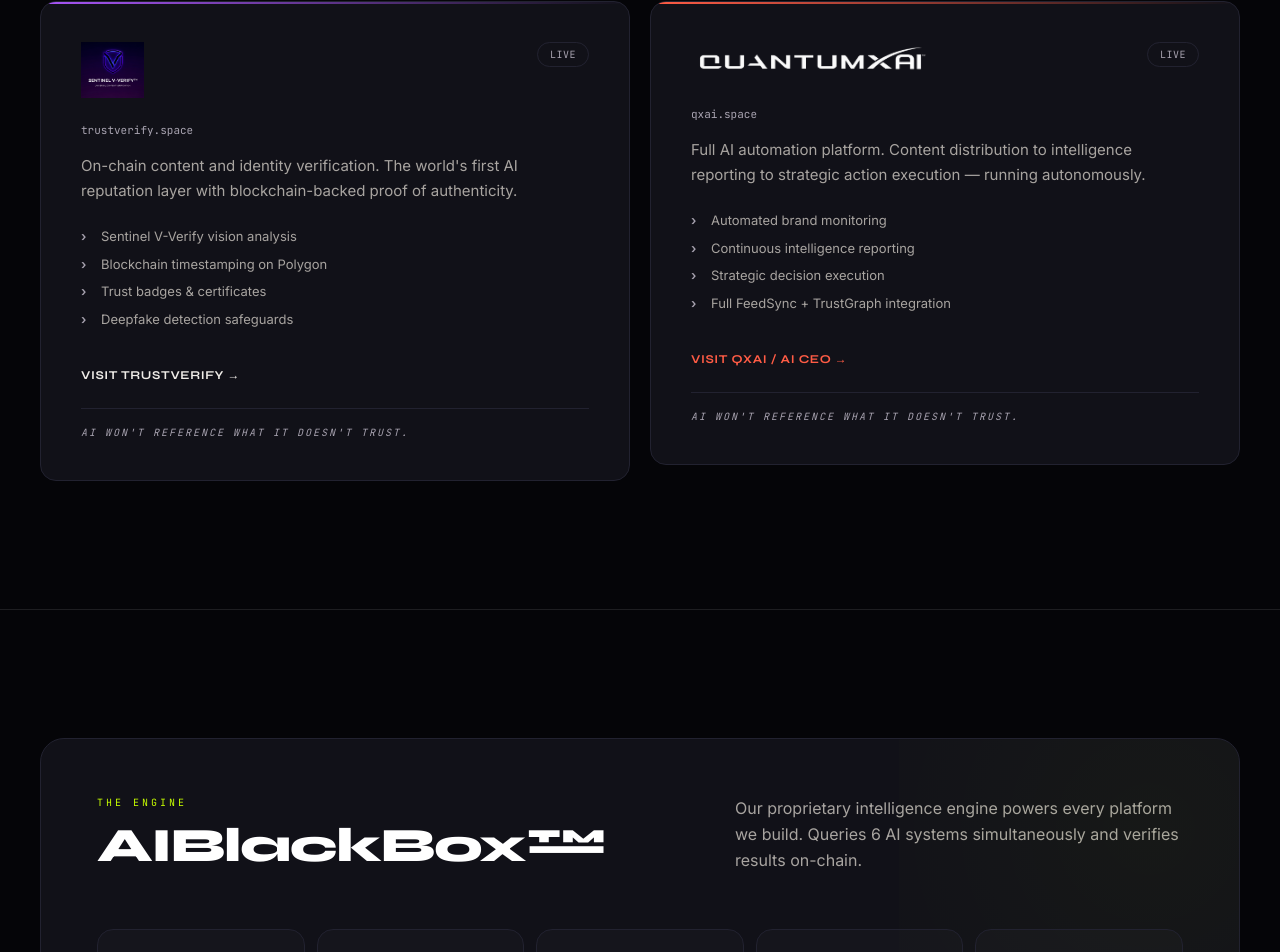
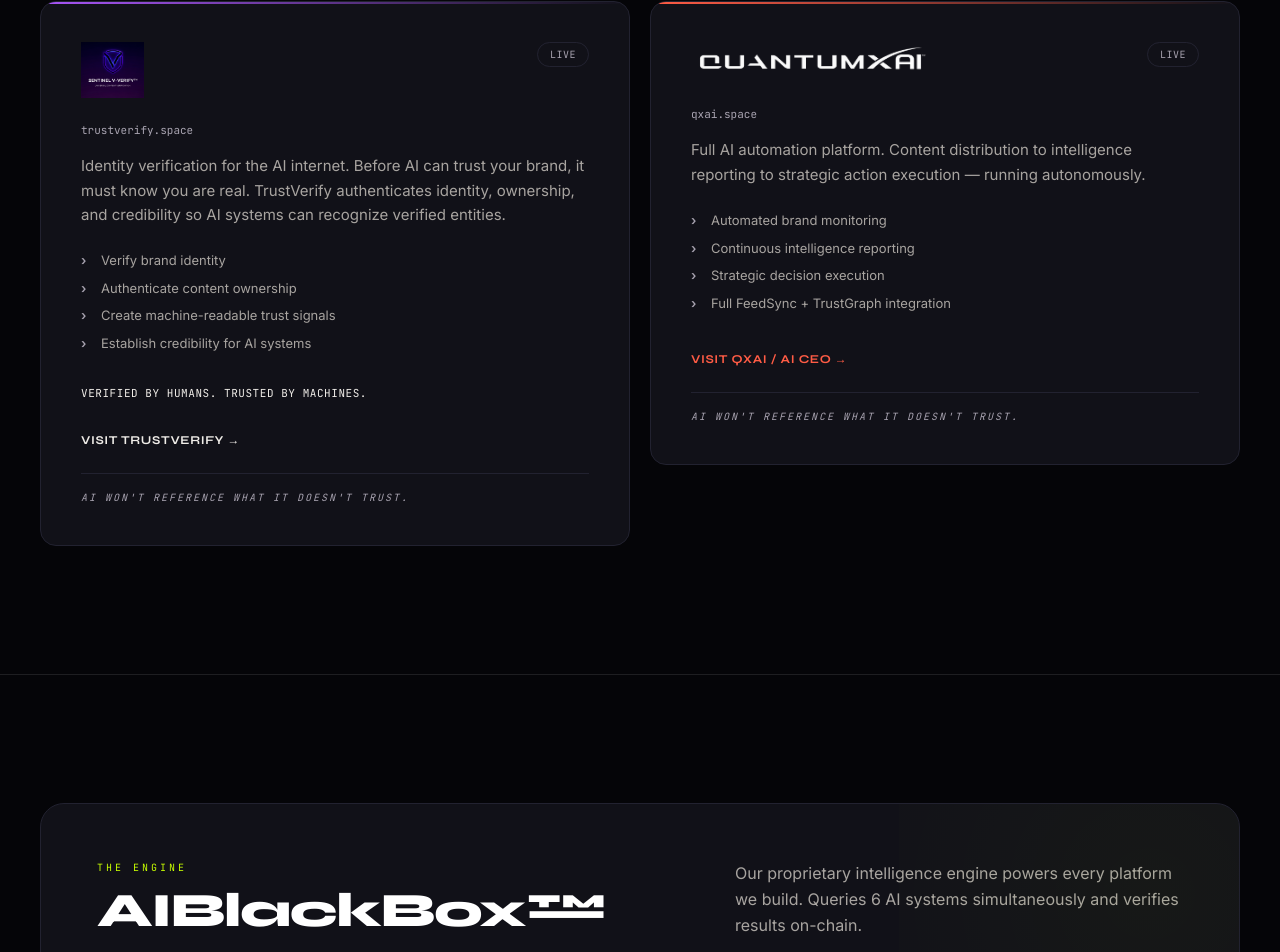
Before and after one commit to Qubitlab/mediamindai, a React (Vite) app: page / in a window 1280 px wide. Shown: the part 5210-6162 px from the top of the page. Built offline with nearby package versions, Linux system fonts and the light colour scheme; no server answers.

Commit message:
Update TrustVerify card to AI trust infrastructure language
- Desc: Identity verification for the AI internet
- Tagline: 'Verified by Humans. Trusted by Machines.'
- Features: brand identity, content ownership, trust signals, AI credibility

https://claude.ai/code/session_01YWc6Z6YgRYu9y4pAphifUu

```diff
--- a/src/sections/TechShowcase.jsx
+++ b/src/sections/TechShowcase.jsx
@@ -27,8 +27,9 @@ const tools = [
     name: 'TrustVerify',
     domain: 'trustverify.space',
     url: 'https://trustverify.space',
-    desc: 'On-chain content and identity verification. The world\'s first AI reputation layer with blockchain-backed proof of authenticity.',
-    features: ['Sentinel V-Verify vision analysis', 'Blockchain timestamping on Polygon', 'Trust badges & certificates', 'Deepfake detection safeguards'],
+    desc: 'Identity verification for the AI internet. Before AI can trust your brand, it must know you are real. TrustVerify authenticates identity, ownership, and credibility so AI systems can recognize verified entities.',
+    tagline: 'Verified by Humans. Trusted by Machines.',
+    features: ['Verify brand identity', 'Authenticate content ownership', 'Create machine-readable trust signals', 'Establish credibility for AI systems'],
     color: 'tool-purple',
     logo: '/V-verify-logo.png',
     logoClass: 'h-14',
```
